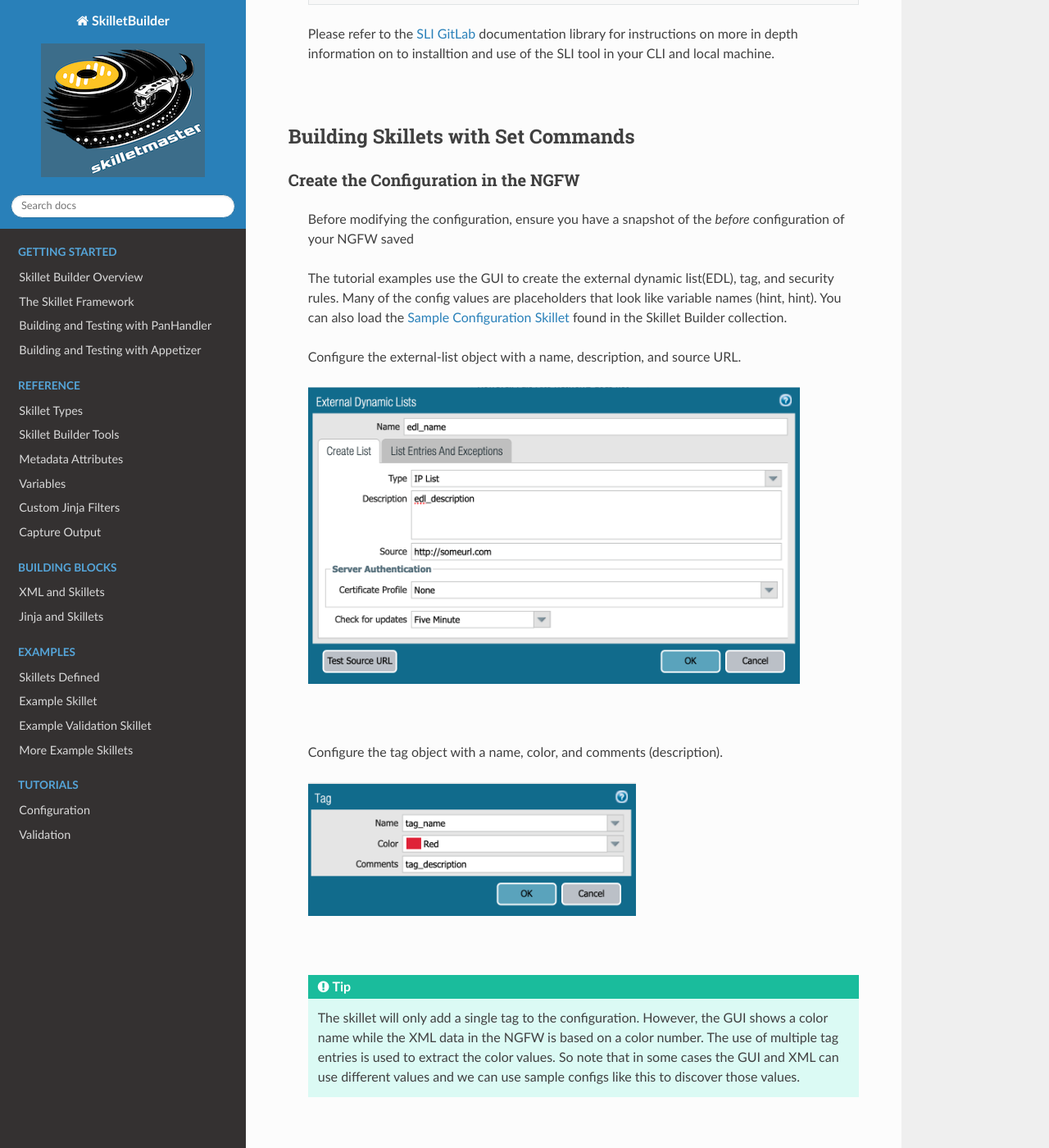
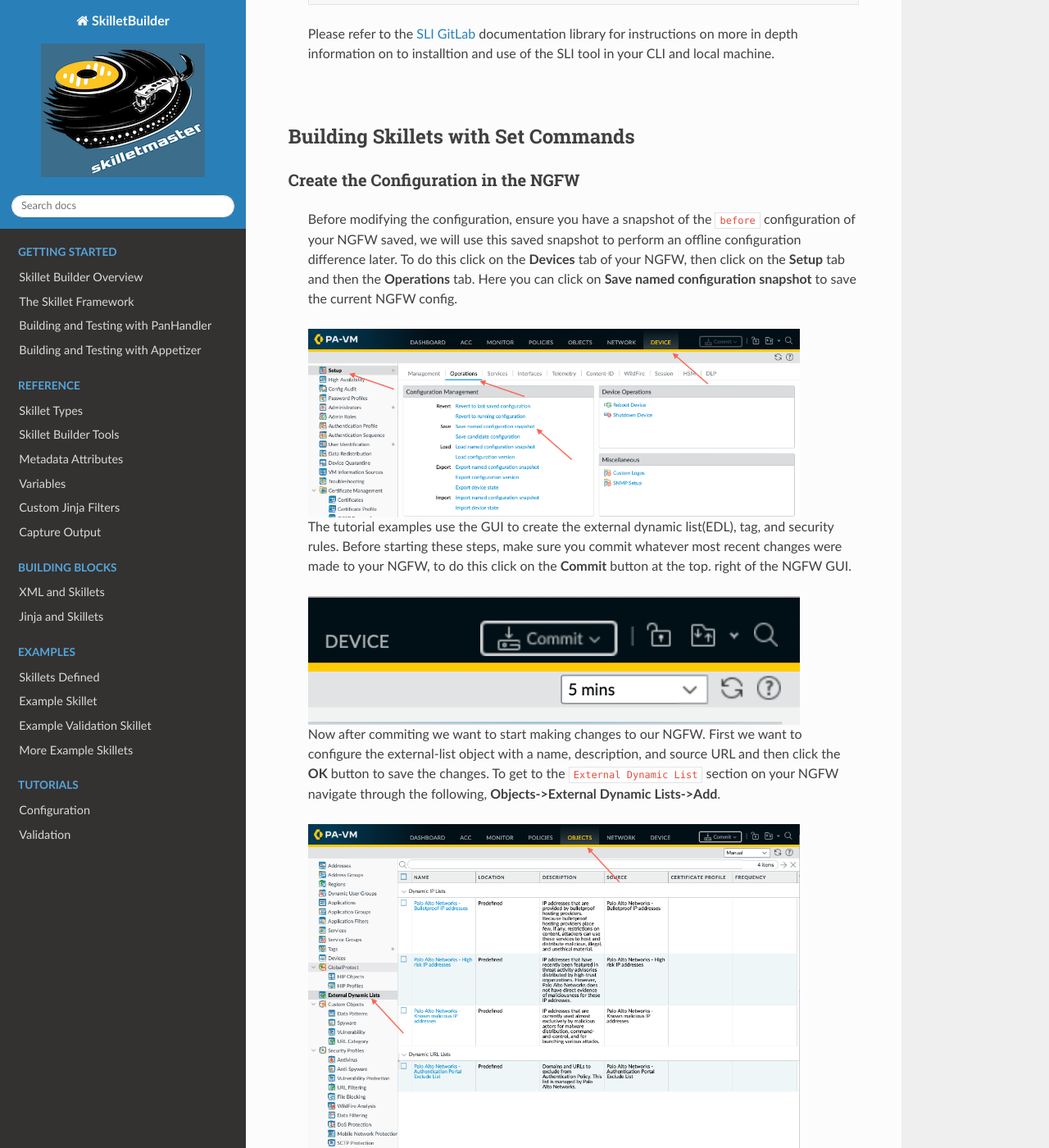
Before and after one commit to PaloAltoNetworks/SkilletBuilder, a Sphinx documentation site: the page built from docs/tutorials/tutorial_set_commands.rst, in a window 1280 px wide and 1400 px high, scrolled down 8877 px. Shown: the whole window at 82% size. Built offline with Sphinx 7.4.7 and the Read the Docs theme 2.0.0, drawn with Linux system fonts in a browser that asks for light colours; pages that are not in the unit, such as notebooks, are missing from menus; some of the changed text lies outside the part shown.

Commit message:
Update tutorial_set_commands.rst

```diff
--- a/docs/tutorials/tutorial_set_commands.rst
+++ b/docs/tutorials/tutorial_set_commands.rst
@@ -340,22 +340,43 @@
 Create the Configuration in the NGFW
 ~~~~~~~~~~~~~~~~~~~~~~~~~~~~~~~~~~~~
 
-    Before modifying the configuration, ensure you have a snapshot of the *before* configuration of your NGFW saved
+    Before modifying the configuration, ensure you have a snapshot of the ``before`` configuration of your NGFW saved, we will use
+    this saved snapshot to perform an offline configuration difference later. To do this click on the **Devices** tab of your NGFW,
+    then click on the **Setup** tab and then the **Operations** tab. Here you can click on **Save named configuration snapshot** to
+    save the current NGFW config.
 
-    The tutorial examples use the GUI to create the external dynamic list(EDL), tag, and security rules.
-    Many of the config values are placeholders that look like variable names (hint, hint).
-    You can also load the :ref:`Sample Configuration Skillet` found in the Skillet Builder collection.
+    .. image:: /images/set_command_tutorial/save_config_snapshot.png
+        :width: 600
 
-    Configure the external-list object with a name, description, and source URL.
+    The tutorial examples use the GUI to create the external dynamic list(EDL), tag, and security rules. Before starting these steps,
+    make sure you commit whatever most recent changes were made to your NGFW, to do this click on the **Commit** button at the top.
+    right of the NGFW GUI.
 
-    .. image:: /images/configure_tutorial/configure_edl.png
+    .. image:: /images/set_command_tutorial/commit_button.png
+        :width: 600
+
+    Now after commiting we want to start making changes to our NGFW. First we want to configure the external-list object with a name,
+    description, and source URL and then click the **OK** button to save the changes. To get to the ``External Dynamic List`` section
+    on your NGFW navigate through the following, **Objects->External Dynamic Lists->Add**.
+
+
+    .. image:: /images/set_command_tutorial/External_list.png
+        :width: 600
+
+
+    .. image:: /images/set_command_tutorial/edl_configure.png
         :width: 600
 
 |
 
-    Configure the tag object with a name, color, and comments (description).
+    Next we need to configure the tag object with a name, color, and comments (description) and then click the **OK** button. Tag
+    objects are found by clicking through the following, **Objects->Tags->Add**.
 
-    .. image:: /images/configure_tutorial/configure_tag.png
+    .. image:: /images/set_command_tutorial/find_tag.png
+        :width: 400
+
+
+    .. image:: /images/set_command_tutorial/tag_configure.png
         :width: 400
 
 |
@@ -369,23 +390,30 @@
 
 |
 
-  Configure inbound and outbound security rules referencing the tag and external-list. Note that the
-  rule names are prepended with the EDL name. In later steps variables are used in the rule names to
-  map the EDL and ensure rule names are unique.
+  Configure inbound and outbound security rules referencing the tag and external-list. In order to Add  Security rules please
+  navigate through the following, **Policy->Security->Add**. Note that the rule names are prepended with the EDL name. In later
+  steps variables are used in the rule names to map the EDL and ensure rule names are unique.
+
+UPDATE PICTURE 2 NEEDED
 
 .. image:: /images/configure_tutorial/configure_security_rules.png
     :width: 800
 
+  If you want to generate your set commands skillet in offline mode don't forget to save a modified configuration snapshot of your
+  NGFW here just like we did earlier in this section.
+
+
 Generate the Set Commands Skillet Online Mode
 ~~~~~~~~~~~~~~~~~~~~~~~~~~~~~~~~~~~~~~~~~~~~~
 
-    In PanHandler use the click on the **PanHandler** tab at the top and then click on **Skillet Repositories**.
+    In this section of the tutorial we are going to use an online NGFW and PanHandler to create a set commands skillet. Start up
+    PanHandler and click on the **PanHandler** tab at the top and then click on **Skillet Repositories**.
 
     ADD IMAGE HERE
 
-    Scroll down until you find the ``SkilletBuilder`` repository and then click on the **Detail** button
-    skillet to extract the difference between the baseline and modified
-    NGFW configurations. To do this in offline mode, click on the dropdown menu underneath *"Source of Changes"* and then click on
+    Scroll down until you find the ``SkilletBuilder`` repository and then click on the **Details** button
+    skillet to extract the difference between the baseline and modified  NGFW configurations. To do this in offline mode, click on
+    the dropdown menu underneath *"Source of Changes"* and then click on
     **"From uploaded configs"**.
 
     ADD IMAGE HERE
@@ -447,6 +475,24 @@
 
 Generate the Set Commands Skillet Offline Mode
 ~~~~~~~~~~~~~~~~~~~~~~~~~~~~~~~~~~~~~~~~~~~~~~
+
+    In this section of the tutorial we are going to use an offline NGFW configuration files and PanHandler to create a set commands
+    skillet. Start up PanHandler and click on the **PanHandler** tab at the top and then click on **Skillet Repositories**.
+
+    ADD IMAGE HERE
+
+    Scroll down until you find the ``SkilletBuilder`` repository and then click on the **Details** button. Once here you want to
+    locate and click on the **Create Skillet** button.
+
+    ADD IMAGE HERE
+
+    Now we want to extract the difference between the baseline and modified NGFW configurations as set commands. To do this in
+    offline mode, find the box on this page that says ``Generate Set Commands From Uploaded Files`` and then click on **Upload**.
+
+    ADD IMAGE HERE
+
+    Now we will be at a page labeled ``Skillet Generator``. Here we will upload our base and modified configuration files we saved
+    earlier in the tutorial.
 
     In PanHandler use the :ref:`Generate Set CLI Commands` skillet to extract the difference between the baseline and modified
     NGFW configurations. To do this in offline mode, click on the dropdown menu underneath *"Source of Changes"* and then click on
```
